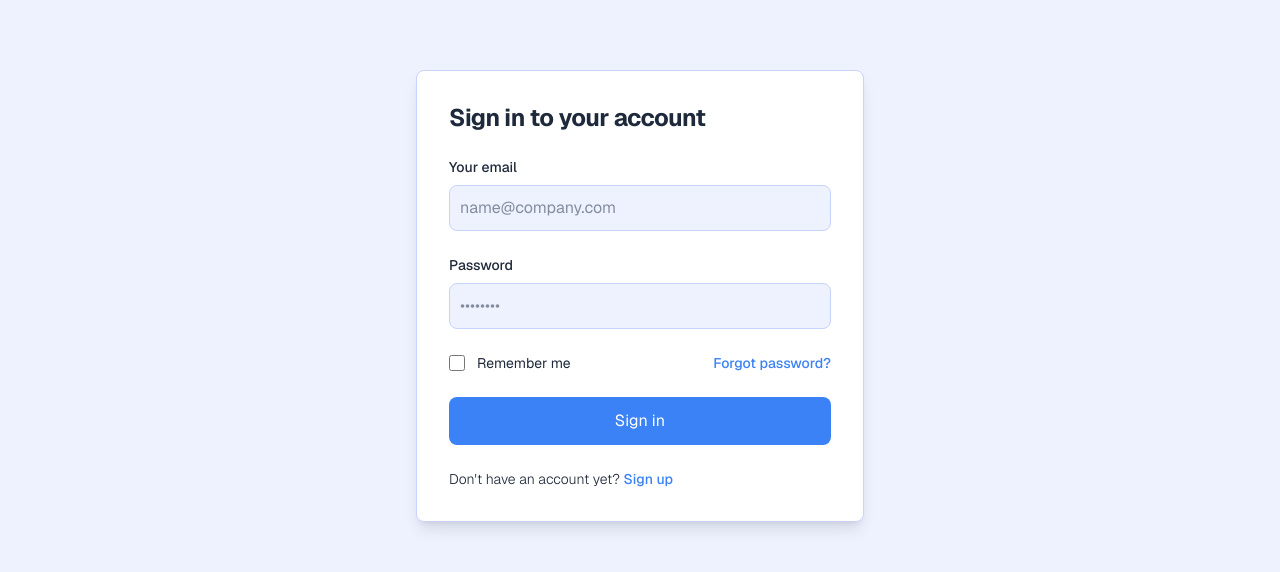
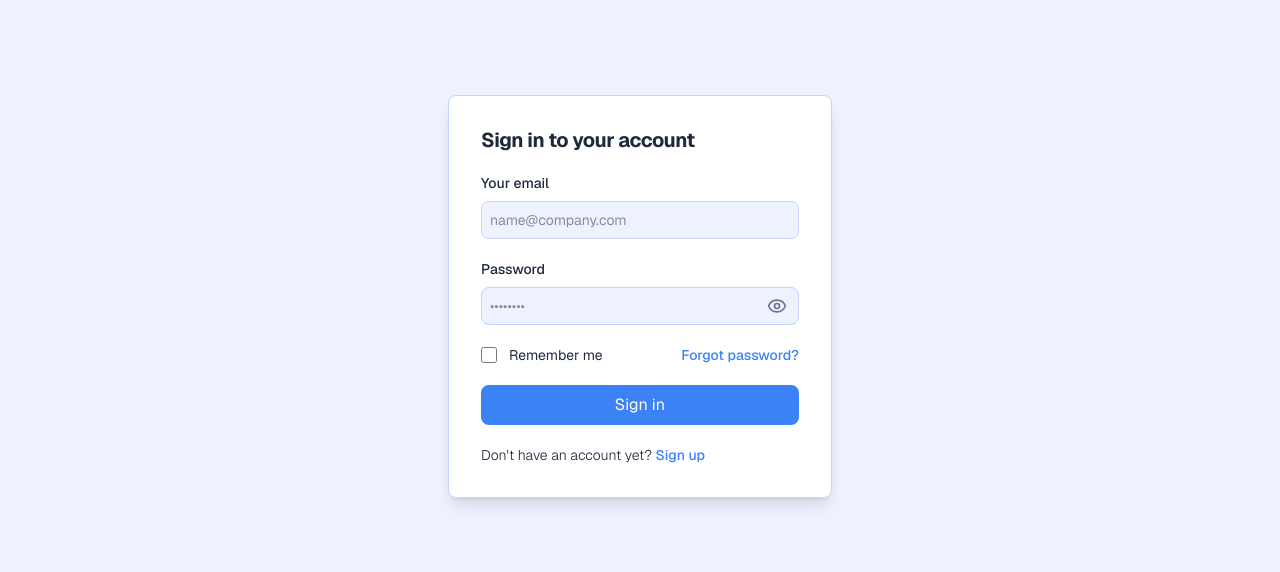
Before and after one commit to suraj-naithani/pharma, a React (Vite) app: page /signin in a window 1280 px wide. Shown: the part 168-740 px from the top of the page. Built offline with nearby package versions, Linux system fonts and the light colour scheme; no server answers.

Commit message:
sign in issue.

```diff
--- a/src/pages/signIn.tsx
+++ b/src/pages/signIn.tsx
@@ -2,12 +2,15 @@ import { useState } from "react";
 import { useUserLoginMutation } from "@/redux/api/authApi";
 import { useDispatch } from "react-redux";
 import { userExists } from "@/redux/reducers/authReducer";
+import { toast } from "sonner";
+import { Eye, EyeOff } from "lucide-react";
 
 export default function SignIn() {
     const [email, setEmail] = useState("");
     const [password, setPassword] = useState("");
+    const [showPassword, setShowPassword] = useState(false);
 
-    const [signIn, { isLoading}] = useUserLoginMutation();
+    const [signIn, { isLoading }] = useUserLoginMutation();
 
     const dispatch = useDispatch();
 
@@ -21,20 +24,32 @@ export default function SignIn() {
             localStorage.setItem("sessionId", res.sessionId);
             console.log(res.user)
             dispatch(userExists(res.user));
+
+            // Success toast
+            toast.success("Login successful!", {
+                description: "Welcome back! Redirecting to dashboard...",
+                duration: 3000,
+            });
         } catch (err: unknown) {
             console.error("Login failed:", err);
+
+            // Error toast
+            toast.error("Login failed", {
+                description: "Invalid email or password. Please try again.",
+                duration: 4000,
+            });
         }
     };
 
     return (
         <section className="bg-[#EEF2FF] min-h-screen">
-            <div className="flex flex-col items-center justify-center px-6 py-8 mx-auto md:h-screen lg:py-0">
-                <div className="w-full rounded-lg shadow-lg md:mt-0 sm:max-w-md xl:p-0">
-                    <div className="p-6 space-y-4 md:space-y-6 sm:p-8 bg-white rounded-lg border border-[#C7D2FE]">
-                        <h1 className="text-xl font-bold leading-tight tracking-tight text-[#1E293B] md:text-2xl">
+            <div className="flex flex-col items-center justify-center px-4 py-6 mx-auto md:h-screen lg:py-0">
+                <div className="w-full rounded-lg shadow-lg md:mt-0 sm:max-w-sm xl:p-0">
+                    <div className="p-6 space-y-4 md:space-y-5 sm:p-8 bg-white rounded-lg border border-[#C7D2FE]">
+                        <h1 className="text-lg font-bold leading-tight tracking-tight text-[#1E293B] md:text-xl">
                             Sign in to your account
                         </h1>
-                        <form className="space-y-4 md:space-y-6" onSubmit={handleSubmit}>
+                        <form className="space-y-4 md:space-y-5" onSubmit={handleSubmit}>
                             <div>
                                 <label
                                     htmlFor="email"
@@ -47,7 +62,7 @@ export default function SignIn() {
                                     name="email"
                                     id="email"
                                     placeholder="name@company.com"
-                                    className="bg-[#EEF2FF] border border-[#C7D2FE] text-[#1E293B] rounded-lg focus:ring-[#3B82F6] focus:border-[#3B82F6] block w-full p-2.5 transition-colors duration-200"
+                                    className="bg-[#EEF2FF] border border-[#C7D2FE] text-[#1E293B] text-sm rounded-lg focus:ring-[#3B82F6] focus:border-[#3B82F6] block w-full p-2 transition-colors duration-200"
                                     required
                                     value={email}
                                     onChange={(e) => setEmail(e.target.value)}
@@ -60,16 +75,29 @@ export default function SignIn() {
                                 >
                                     Password
                                 </label>
+                                <div className="relative">
                                     <input
-                                    type="password"
+                                        type={showPassword ? "text" : "password"}
                                         name="password"
                                         id="password"
                                         placeholder="••••••••"
-                                    className="bg-[#EEF2FF] border border-[#C7D2FE] text-[#1E293B] rounded-lg focus:ring-[#3B82F6] focus:border-[#3B82F6] block w-full p-2.5 transition-colors duration-200"
+                                        className="bg-[#EEF2FF] border border-[#C7D2FE] text-[#1E293B] text-sm rounded-lg focus:ring-[#3B82F6] focus:border-[#3B82F6] block w-full p-2 pr-12 transition-colors duration-200"
                                         required
                                         value={password}
                                         onChange={(e) => setPassword(e.target.value)}
                                     />
+                                    <button
+                                        type="button"
+                                        className="absolute inset-y-0 right-0 flex items-center pr-3 text-[#64748B] hover:text-[#3B82F6] transition-colors duration-200"
+                                        onClick={() => setShowPassword(!showPassword)}
+                                    >
+                                        {showPassword ? (
+                                            <EyeOff className="h-5 w-5" />
+                                        ) : (
+                                            <Eye className="h-5 w-5" />
+                                        )}
+                                    </button>
+                                </div>
                             </div>
                             <div className="flex items-center justify-between">
                                 <div className="flex items-start">
@@ -99,7 +127,7 @@ export default function SignIn() {
                             </div>
                             <button
                                 type="submit"
-                                className="btn w-full bg-[#3B82F6] hover:bg-[#60A5FA] rounded-lg py-3 text-white transition-colors duration-200 disabled:opacity-50 disabled:cursor-not-allowed"
+                                className="btn w-full bg-[#3B82F6] hover:bg-[#60A5FA] rounded-lg py-2 text-white transition-colors duration-200 disabled:opacity-50 disabled:cursor-not-allowed"
                                 disabled={isLoading}
                             >
                                 {isLoading ? "Signing in..." : "Sign in"}
```
Lines whose indentation alone changed are shown as unchanged.
